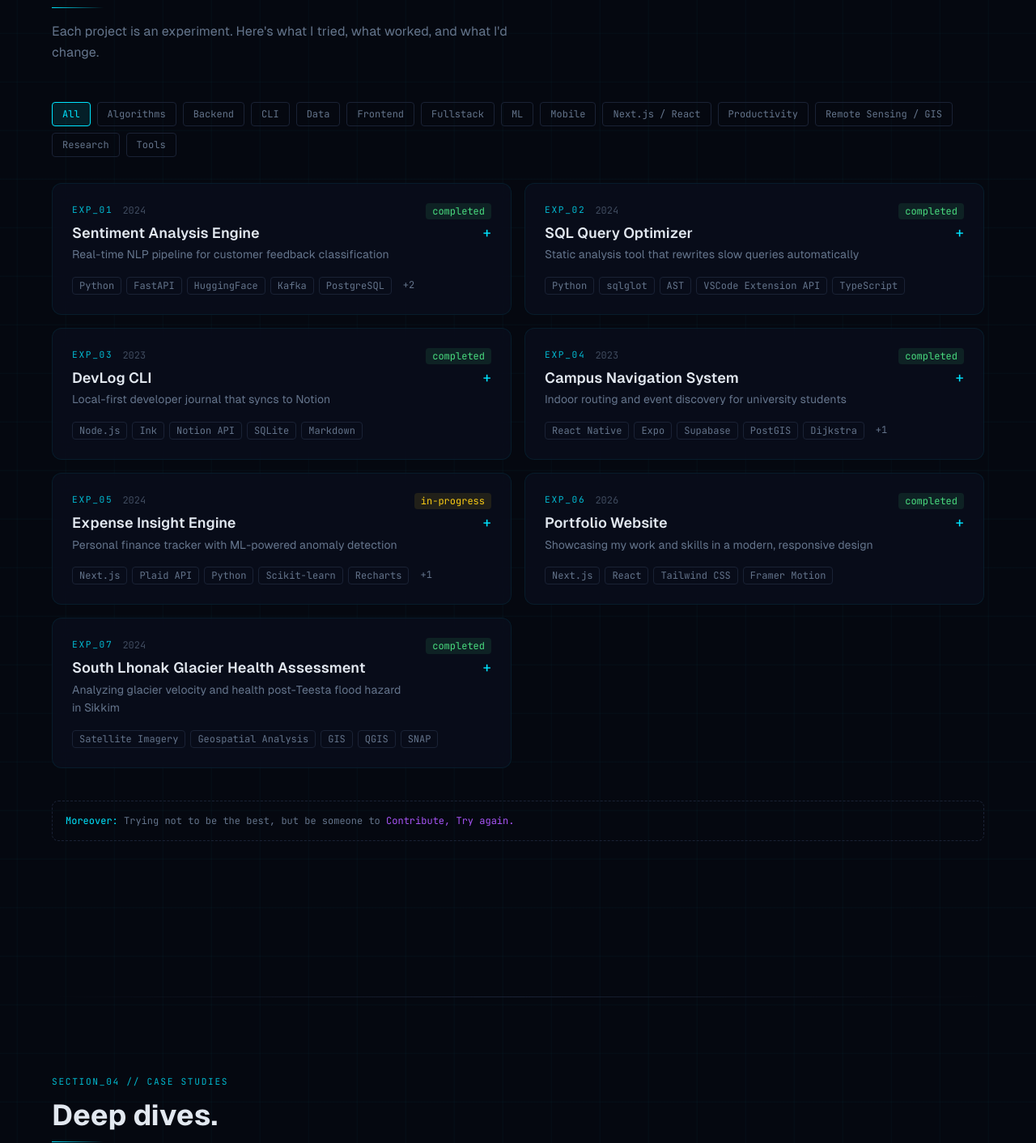
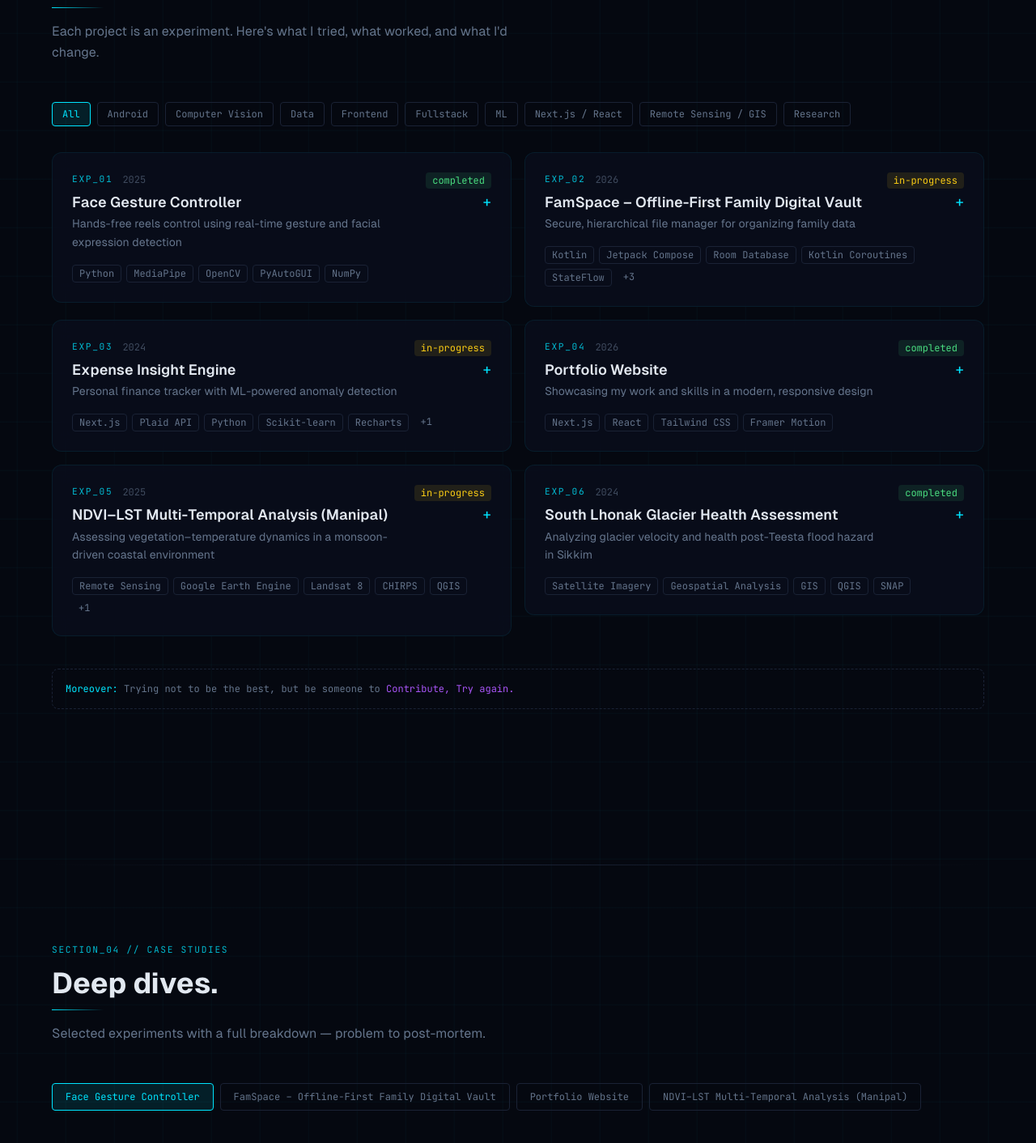
Before and after one commit to Subhadeep-Dhar/portfolio, a Next.js app: page / in a window 1280 px wide. Shown: the part 2800-4212 px from the top of the page at 81% size. Built offline with nearby package versions, Linux system fonts and the light colour scheme.

Commit message:
minor update

```diff
--- a/src/data/projects.js
+++ b/src/data/projects.js
@@ -23,102 +23,135 @@
  */
 
 export const projects = [
+  // {
+  //   id: 'sentiment-engine',
+  //   title: 'Sentiment Analysis Engine',
+  //   tagline: 'Real-time NLP pipeline for customer feedback classification',
+  //   problem:
+  //     'A retail client received 10,000+ monthly reviews across platforms. Manual tagging took 3 days per month and missed nuanced emotion categories.',
+  //   hypothesis:
+  //     'A fine-tuned transformer model with a streaming ingestion layer could classify sentiment and extract themes in under 200ms per document.',
+  //   approach:
+  //     'Built a Python FastAPI service wrapping a fine-tuned DistilBERT model. Kafka handles streaming ingestion; results are stored in PostgreSQL with a React dashboard for live visualization.',
+  //   result:
+  //     'Reduced tagging time from 3 days to under 4 hours. Accuracy: 91.3% on 5-class classification. Dashboard adopted by 3 internal teams.',
+  //   future:
+  //     'Add aspect-based sentiment (ABSA) to drill into specific product features. Explore few-shot classification for niche verticals.',
+  //   tech: ['Python', 'FastAPI', 'HuggingFace', 'Kafka', 'PostgreSQL', 'React', 'Docker'],
+  //   tags: ['ML', 'Backend', 'Data'],
+  //   featured: true,
+  //   status: 'completed',
+  //   year: '2024',
+  //   links: {
+  //     demo: null,
+  //     github: 'https://github.com/yourusername/sentiment-engine',
+  //   },
+  // },
   {
-    id: 'sentiment-engine',
-    title: 'Sentiment Analysis Engine',
-    tagline: 'Real-time NLP pipeline for customer feedback classification',
+    id: 'face-gesture-controller',
+    title: 'Face Gesture Controller',
+    tagline: 'Hands-free reels control using real-time gesture and facial expression detection',
     problem:
-      'A retail client received 10,000+ monthly reviews across platforms. Manual tagging took 3 days per month and missed nuanced emotion categories.',
+      'Controlling Instagram Reels requires constant hand interaction. Wanted a completely hands-free way to like, skip, and navigate short-form content using only facial expressions.',
     hypothesis:
-      'A fine-tuned transformer model with a streaming ingestion layer could classify sentiment and extract themes in under 200ms per document.',
+      'MediaPipe FaceMesh landmarks could reliably detect smile, eyebrow raises, and mouth open gestures with enough stability filtering to avoid false positives — and map them directly to browser keyboard shortcuts.',
     approach:
-      'Built a Python FastAPI service wrapping a fine-tuned DistilBERT model. Kafka handles streaming ingestion; results are stored in PostgreSQL with a React dashboard for live visualization.',
+      'Built a Python script using MediaPipe FaceLandmarker for 468-point face mesh detection and OpenCV for real-time webcam capture. Gesture stability is enforced by requiring 8+ consecutive frames before firing. PyAutoGUI sends keyboard shortcuts directly to the focused Chrome window — no mouse movement involved primarily focused on Instagram Reels (Arrow keys, L).',
     result:
-      'Reduced tagging time from 3 days to under 4 hours. Accuracy: 91.3% on 5-class classification. Dashboard adopted by 3 internal teams.',
+      'Achieved stable real-time gesture detection at 15+ FPS. Three gestures reliably detected — left head tilt for next video, right head tilt for previous video, mouth open for like. Zero mouse interaction needed once Chrome is focused.',
     future:
-      'Add aspect-based sentiment (ABSA) to drill into specific product features. Explore few-shot classification for niche verticals.',
-    tech: ['Python', 'FastAPI', 'HuggingFace', 'Kafka', 'PostgreSQL', 'React', 'Docker'],
-    tags: ['ML', 'Backend', 'Data'],
+      'Add wink detection for play/pause. Explore eye-tracking for cursor control. Package as a background system tray app so no terminal window is needed.',
+    tech: ['Python', 'MediaPipe', 'OpenCV', 'PyAutoGUI', 'NumPy'],
+    tags: ['Computer Vision', 'ML'],
     featured: true,
     status: 'completed',
-    year: '2024',
+    year: '2025',
     links: {
       demo: null,
-      github: 'https://github.com/yourusername/sentiment-engine',
+      github: 'https://github.com/Subhadeep-Dhar/face-gesture-media-controller',
     },
   },
+  // {
+  //   id: 'query-optimizer',
+  //   title: 'SQL Query Optimizer',
+  //   tagline: 'Static analysis tool that rewrites slow queries automatically',
+  //   problem:
+  //     'A reporting database ran 600+ daily queries. 30% took over 10s each, blocking the BI team during peak hours.',
+  //   hypothesis:
+  //     'Most slowdowns follow recognizable anti-patterns (missing indexes, N+1 fetches, SELECT *). A rule-based AST analyzer could catch and suggest fixes automatically.',
+  //   approach:
+  //     'Built a Python tool using sqlglot to parse SQL into ASTs. A rule engine checks 14 anti-pattern categories and emits annotated suggestions. Integrated as a pre-commit hook and a VSCode extension.',
+  //   result:
+  //     'Caught 78% of slow queries in CI before they hit production. Average query time on flagged queries dropped by 64% after applying suggestions.',
+  //   future:
+  //     'Add LLM-powered explain-plan analysis for queries that pass static rules but still run slow.',
+  //   tech: ['Python', 'sqlglot', 'AST', 'VSCode Extension API', 'TypeScript'],
+  //   tags: ['Tools', 'Backend', 'Data'],
+  //   featured: true,
+  //   status: 'completed',
+  //   year: '2024',
+  //   links: {
+  //     demo: null,
+  //     github: 'https://github.com/yourusername/sql-optimizer',
+  //   },
+  // },
   {
-    id: 'query-optimizer',
-    title: 'SQL Query Optimizer',
-    tagline: 'Static analysis tool that rewrites slow queries automatically',
+    id: 'famspace',
+    title: 'FamSpace – Offline-First Family Digital Vault',
+    tagline: 'Secure, hierarchical file manager for organizing family data',
     problem:
-      'A reporting database ran 600+ daily queries. 30% took over 10s each, blocking the BI team during peak hours.',
+      'Families often store important documents and media across devices without a structured system, making organization and controlled sharing difficult. Existing solutions rely heavily on cloud storage, raising privacy concerns and requiring constant internet access.',
     hypothesis:
-      'Most slowdowns follow recognizable anti-patterns (missing indexes, N+1 fetches, SELECT *). A rule-based AST analyzer could catch and suggest fixes automatically.',
+      'An offline-first, device-controlled system with structured storage can provide a secure and private way to organize and manage family data, while still being extensible to controlled sharing mechanisms.',
     approach:
-      'Built a Python tool using sqlglot to parse SQL into ASTs. A rule engine checks 14 anti-pattern categories and emits annotated suggestions. Integrated as a pre-commit hook and a VSCode extension.',
+      'Built an Android application using Kotlin and Jetpack Compose with a Room database for metadata and internal storage for file management. Implemented a hierarchical structure (Space → Member → Folder → File) with strict synchronization between database and filesystem. Designed role-based access (Owner vs Read-only simulation) and reactive state management using StateFlow for navigation, sorting, and search.',
     result:
-      'Caught 78% of slow queries in CI before they hit production. Average query time on flagged queries dropped by 64% after applying suggestions.',
+      'Developed a functional offline-first digital vault where users can organize, manage, preview, and share files locally with a clean UI and consistent data handling between storage and database.',
     future:
-      'Add LLM-powered explain-plan analysis for queries that pass static rules but still run slow.',
-    tech: ['Python', 'sqlglot', 'AST', 'VSCode Extension API', 'TypeScript'],
-    tags: ['Tools', 'Backend', 'Data'],
+      'Implement QR-based time-bound access with passkey authentication for secure sharing across devices. Add cloud synchronization for backup and multi-device access, along with end-to-end encryption and intelligent file organization features.',
+    tech: [
+      'Kotlin',
+      'Jetpack Compose',
+      'Room Database',
+      'Kotlin Coroutines',
+      'StateFlow',
+      'Kotlinx Serialization',
+      'ZXing (planned for QR)',
+      'Android DataStore'
+    ],
+    tags: ['Android'],
     featured: true,
-    status: 'completed',
-    year: '2024',
+    status: 'in-progress',
+    year: '2026',
     links: {
       demo: null,
-      github: 'https://github.com/yourusername/sql-optimizer',
+      github: 'https://github.com/Subhadeep-Dhar/FamSpace-offline',
     },
   },
-  {
-    id: 'devlog-cli',
-    title: 'DevLog CLI',
-    tagline: 'Local-first developer journal that syncs to Notion',
-    problem:
-      'My daily engineering notes lived in scattered files, Slack messages, and forgotten tabs. Retrospectives were painful reconstructions.',
-    hypothesis:
-      'A fast CLI that feels like a terminal habit — not a heavy app — would actually get used daily. Notion as a backend gives search and sharing for free.',
-    approach:
-      'Node.js CLI using Ink (React for terminals) for a clean TUI. Entries are markdown files locally; a sync daemon pushes diffs to Notion API on save.',
-    result:
-      '90+ consecutive days of personal use. Used as the basis for weekly standups and monthly retros. Zero missed days after habit formation.',
-    future:
-      'Natural language search across past logs. AI-powered weekly digest generation.',
-    tech: ['Node.js', 'Ink', 'Notion API', 'SQLite', 'Markdown'],
-    tags: ['Tools', 'CLI', 'Productivity'],
-    featured: false,
-    status: 'completed',
-    year: '2023',
-    links: {
-      demo: null,
-      github: 'https://github.com/yourusername/devlog-cli',
-    },
-  },
-  {
-    id: 'campus-nav',
-    title: 'Campus Navigation System',
-    tagline: 'Indoor routing and event discovery for university students',
-    problem:
-      'New students at our 80-building campus spent significant time finding classrooms, offices, and events — especially in the first weeks of term.',
-    hypothesis:
-      'A graph-based indoor routing model combined with real-time event data could reduce navigation time by at least 40%.',
-    approach:
-      'Built with React Native + Expo. Floor plans encoded as weighted graphs; Dijkstra\'s algorithm handles routing. Backend: Supabase with PostGIS for spatial queries and real-time event subscriptions.',
-    result:
-      '500+ installs in first month. Avg. time-to-destination reduced by 47% vs. asking at the info desk (user survey, n=120).',
-    future:
-      'BLE beacon integration for precise indoor positioning. AR overlay mode for corridor navigation.',
-    tech: ['React Native', 'Expo', 'Supabase', 'PostGIS', 'Dijkstra', 'TypeScript'],
-    tags: ['Mobile', 'Algorithms', 'Fullstack'],
-    featured: true,
-    status: 'completed',
-    year: '2023',
-    links: {
-      demo: 'https://campus-nav-demo.vercel.app',
-      github: 'https://github.com/yourusername/campus-nav',
-    },
-  },
+  // {
+  //   id: 'devlog-cli',
+  //   title: 'DevLog CLI',
+  //   tagline: 'Local-first developer journal that syncs to Notion',
+  //   problem:
+  //     'My daily engineering notes lived in scattered files, Slack messages, and forgotten tabs. Retrospectives were painful reconstructions.',
+  //   hypothesis:
+  //     'A fast CLI that feels like a terminal habit — not a heavy app — would actually get used daily. Notion as a backend gives search and sharing for free.',
+  //   approach:
+  //     'Node.js CLI using Ink (React for terminals) for a clean TUI. Entries are markdown files locally; a sync daemon pushes diffs to Notion API on save.',
+  //   result:
+  //     '90+ consecutive days of personal use. Used as the basis for weekly standups and monthly retros. Zero missed days after habit formation.',
+  //   future:
+  //     'Natural language search across past logs. AI-powered weekly digest generation.',
+  //   tech: ['Node.js', 'Ink', 'Notion API', 'SQLite', 'Markdown'],
+  //   tags: ['Tools', 'CLI', 'Productivity'],
+  //   featured: false,
+  //   status: 'completed',
+  //   year: '2023',
+  //   links: {
+  //     demo: null,
+  //     github: 'https://github.com/yourusername/devlog-cli',
+  //   },
+  // },
   {
     id: 'budget-tracker',
     title: 'Expense Insight Engine',
@@ -168,6 +201,49 @@ export const projects = [
     },
   },
   {
+    id: 'manipal_ndvi_lst',
+    title: 'NDVI–LST Multi-Temporal Analysis (Manipal)',
+    tagline: 'Assessing vegetation–temperature dynamics in a monsoon-driven coastal environment',
+
+    problem:
+      'Understanding the interaction between vegetation greenness and land surface temperature (LST) in monsoon-dominated regions is challenging due to strong seasonal variability and persistent cloud cover, which limits consistent satellite observations.',
+
+    hypothesis:
+      'Multi-temporal satellite observations can capture seasonal variability in vegetation and temperature, and reveal measurable relationships between NDVI, LST, and precipitation in a coastal monsoon environment.',
+
+    approach:
+      'Landsat 8 Collection 2 Level-2 data were processed in Google Earth Engine to generate monthly median composites of NDVI and LST from 2020 to 2025. Cloud masking and quality filtering were applied, followed by temporal aggregation. CHIRPS precipitation data were aggregated to monthly totals. Statistical analysis included correlation and trend analysis, while QGIS was used for spatial visualization and seasonal composite mapping.',
+
+    result:
+      'The study revealed strong seasonal variability, with higher NDVI during monsoon periods and elevated LST during pre-monsoon months. A weak inverse relationship between NDVI and LST (r ≈ −0.26) was observed, indicating that vegetation contributes to temperature moderation but is not the dominant controlling factor. Precipitation showed a stronger influence on vegetation dynamics.',
+
+    future:
+      'Future work can incorporate higher-resolution datasets, lag-based climatic analysis, and spatial modeling to better understand vegetation–temperature coupling and improve environmental monitoring in monsoon-affected regions.',
+
+    tech: [
+      'Remote Sensing',
+      'Google Earth Engine',
+      'Landsat 8',
+      'CHIRPS',
+      'QGIS',
+      'Time-Series Analysis'
+    ],
+
+    tags: [
+      'Remote Sensing / GIS',
+      'Research'
+    ],
+
+    featured: true,
+    status: 'in-progress',
+    year: '2025',
+
+    links: {
+      demo: null,
+      github: null,
+    },
+  },
+  {
     id: 'south_lhonak_glacier',
     title: 'South Lhonak Glacier Health Assessment',
     tagline: 'Analyzing glacier velocity and health post-Teesta flood hazard in Sikkim',
```
Also changed, not shown: 1 other file (tests, documents, lock files or other folders).
